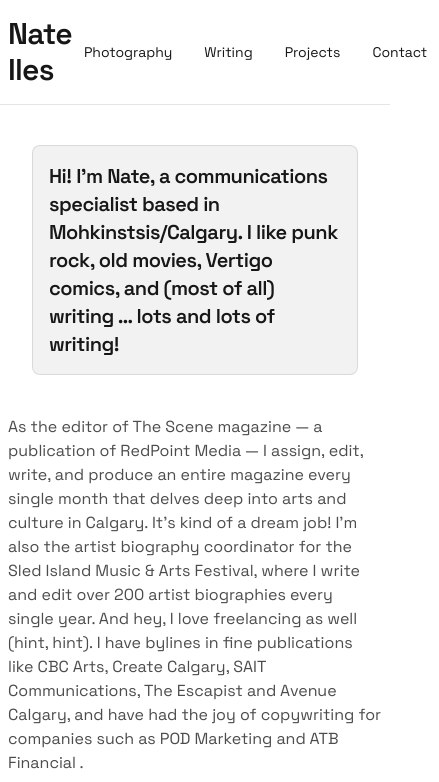
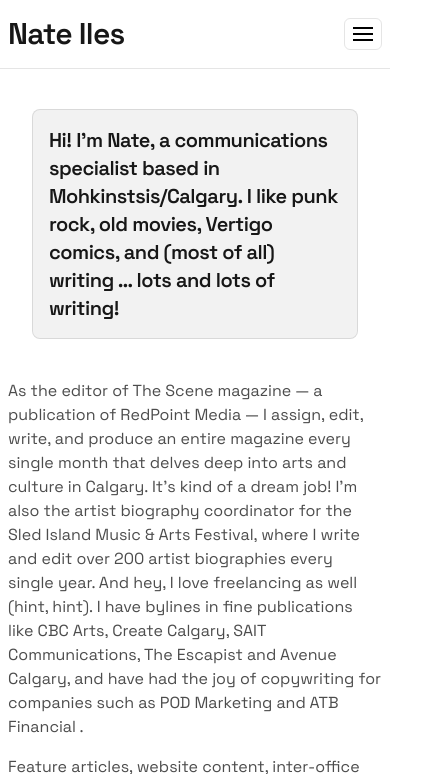
Before and after one commit to connkat/nate-iles, a Next.js app: page / in a window 390 px wide. Shown: the top 782 px of the page, 439 px wide, since content can reach past the window. Built offline with nearby package versions, Linux system fonts and the light colour scheme.

Commit message:
mobile van

```diff
--- a/src/components/Header.tsx
+++ b/src/components/Header.tsx
@@ -3,10 +3,12 @@
 import Link from "next/link";
 import { usePathname } from "next/navigation";
 import { useScrambledSequence, useScrollProgress } from "../hooks/useScramble";
+import { useState } from "react";
 
 export default function Header() {
   const pathname = usePathname();
   const progress = useScrollProgress(50, 300);
+  const [open, setOpen] = useState(false);
   const texts =
     pathname === "/photography"
       ? ["Nathan Iles", "Photographer"]
@@ -25,13 +27,14 @@ export default function Header() {
   ];
 
   return (
-    <div className="px-2 sm:px-3 md:px-4 lg:px-6 py-4 flex items-center justify-between">
+    <div className="sticky top-0 z-50 px-2 sm:px-3 md:px-4 lg:px-6 py-4 flex items-center justify-between bg-white/80 dark:bg-black/60 backdrop-blur supports-[backdrop-filter]:bg-white/60">
       <Link href="/" className="hover:opacity-90 transition !no-underline">
         <h1 className="text-3xl sm:text-5xl font-semibold tracking-tight">
           {title}
         </h1>
       </Link>
-      <nav className="flex gap-2 text-sm">
+      {/* Desktop nav */}
+      <nav className="hidden sm:flex gap-2 text-sm">
         {links.map(({ href, label }) => {
           const active = pathname === href;
           return (
@@ -54,6 +57,61 @@ export default function Header() {
           );
         })}
       </nav>
+
+      {/* Mobile hamburger */}
+      <button
+        type="button"
+        className="sm:hidden p-2 rounded-md border border-black/10 dark:border-white/15 text-black dark:text-white"
+        aria-label="Open menu"
+        aria-expanded={open ? "true" : "false"}
+        onClick={() => setOpen(true)}
+      >
+        {/* Simple hamburger icon */}
+        <span className="block w-5 h-0.5 bg-current mb-1" />
+        <span className="block w-5 h-0.5 bg-current mb-1" />
+        <span className="block w-5 h-0.5 bg-current" />
+      </button>
+
+      {open ? (
+        <div className="sm:hidden fixed inset-0 z-50 bg-white dark:bg-black">
+          <div className="flex items-center justify-between px-4 py-4">
+            <Link href="/" className="hover:opacity-90 transition !no-underline" onClick={() => setOpen(false)}>
+              <h1 className="text-2xl font-semibold tracking-tight">{title}</h1>
+            </Link>
+            <button
+              type="button"
+              className="p-2 rounded-md border border-black/10 dark:border-white/15 text-black dark:text-white"
+              aria-label="Close menu"
+              onClick={() => setOpen(false)}
+            >
+              <span className="block w-5 h-0.5 rotate-45 translate-y-[3px] bg-current" />
+              <span className="block w-5 h-0.5 -rotate-45 -translate-y-[3px] bg-current" />
+            </button>
+          </div>
+          <nav className="px-4 pt-6 space-y-2">
+            {links.map(({ href, label }) => {
+              const active = pathname === href;
+              return (
+                <Link
+                  key={href}
+                  href={href}
+                  onClick={() => setOpen(false)}
+                  aria-current={active ? "page" : undefined}
+                  className={[
+                    "block w-full px-4 py-3 rounded-md text-lg",
+                    "!no-underline text-black dark:text-white",
+                    active
+                      ? "bg-black text-white dark:bg-white dark:text-black"
+                      : "bg-black/5 hover:bg-black/10 dark:bg-white/5 dark:hover:bg-white/10",
+                  ].join(" ")}
+                >
+                  {label}
+                </Link>
+              );
+            })}
+          </nav>
+        </div>
+      ) : null}
     </div>
   );
 }
```
